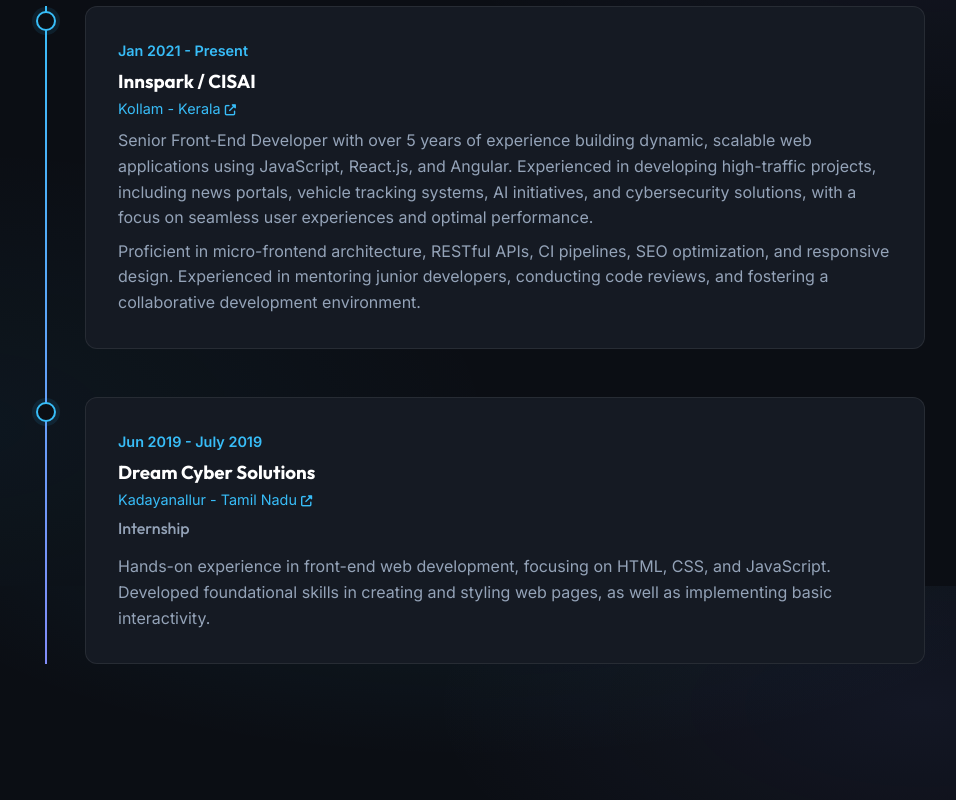
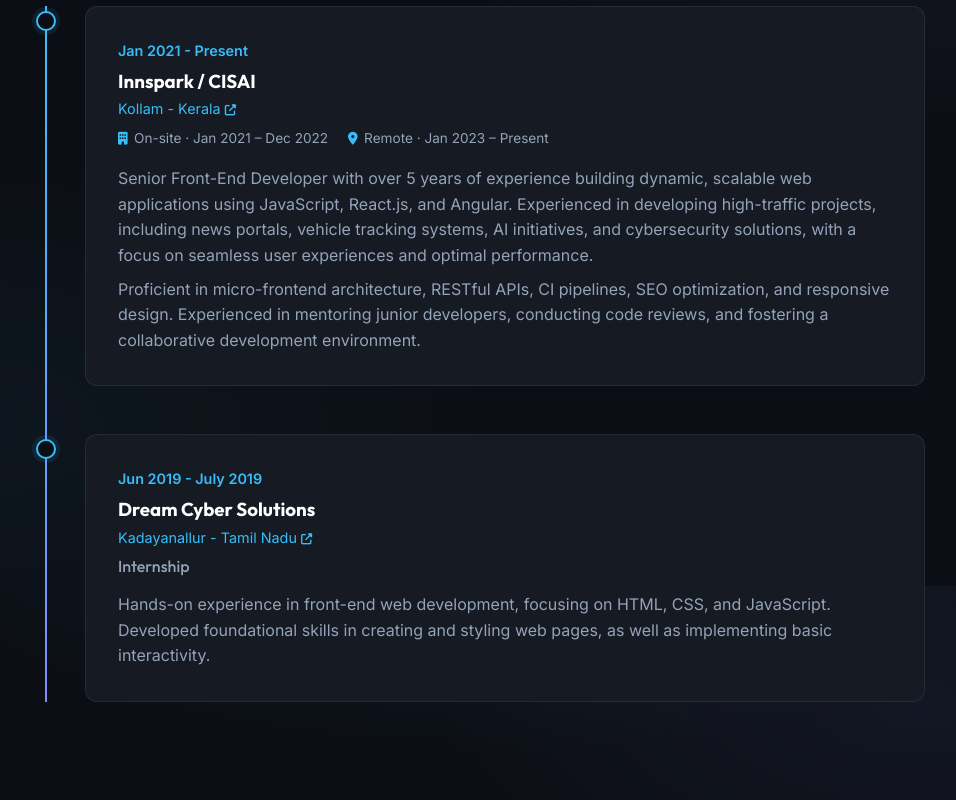
Before and after one commit to syamsundar98/portfolio, a plain HTML site: page docs/index.html in a window 1280 px wide. Shown: the part 1814-2614 px from the top of the page, without its empty margins (165-1121 px from the left). Drawn offline with Linux system fonts and the light colour scheme.

Commit message:
location fix in experience section

```diff
--- a/docs/css/style.css
+++ b/docs/css/style.css
@@ -501,6 +501,26 @@ nav {
     display: block;
 }
 
+.timeline-meta {
+    display: flex;
+    flex-wrap: wrap;
+    gap: 0.5rem 1.25rem;
+    margin-bottom: 1rem;
+    font-size: 0.85rem;
+    color: var(--text-muted);
+}
+
+.timeline-meta-item {
+    display: inline-flex;
+    align-items: center;
+    gap: 0.4rem;
+}
+
+.timeline-meta-item i {
+    color: var(--primary-color);
+    font-size: 0.8rem;
+}
+
 .timeline-content h3 {
     margin-bottom: 0.25rem;
 }
--- a/docs/index.html
+++ b/docs/index.html
@@ -185,6 +185,14 @@
                             style="color: var(--primary-color); font-size: 0.9rem; margin-bottom: 0.5rem; display: inline-block;">
                             Kollam - Kerala <i class="fas fa-external-link-alt" style="font-size: 0.7rem;"></i>
                         </a>
+                        <div class="timeline-meta">
+                            <span class="timeline-meta-item">
+                                <i class="fas fa-building"></i> On-site · Jan 2021 – Dec 2022
+                            </span>
+                            <span class="timeline-meta-item">
+                                <i class="fas fa-map-marker-alt"></i> Remote · Jan 2023 – Present
+                            </span>
+                        </div>
                         <p style="margin-bottom: 0.5rem;">
                             Senior Front-End Developer with over 5 years of experience building dynamic, scalable web
                             applications using JavaScript, React.js, and Angular. Experienced in developing high-traffic
```
